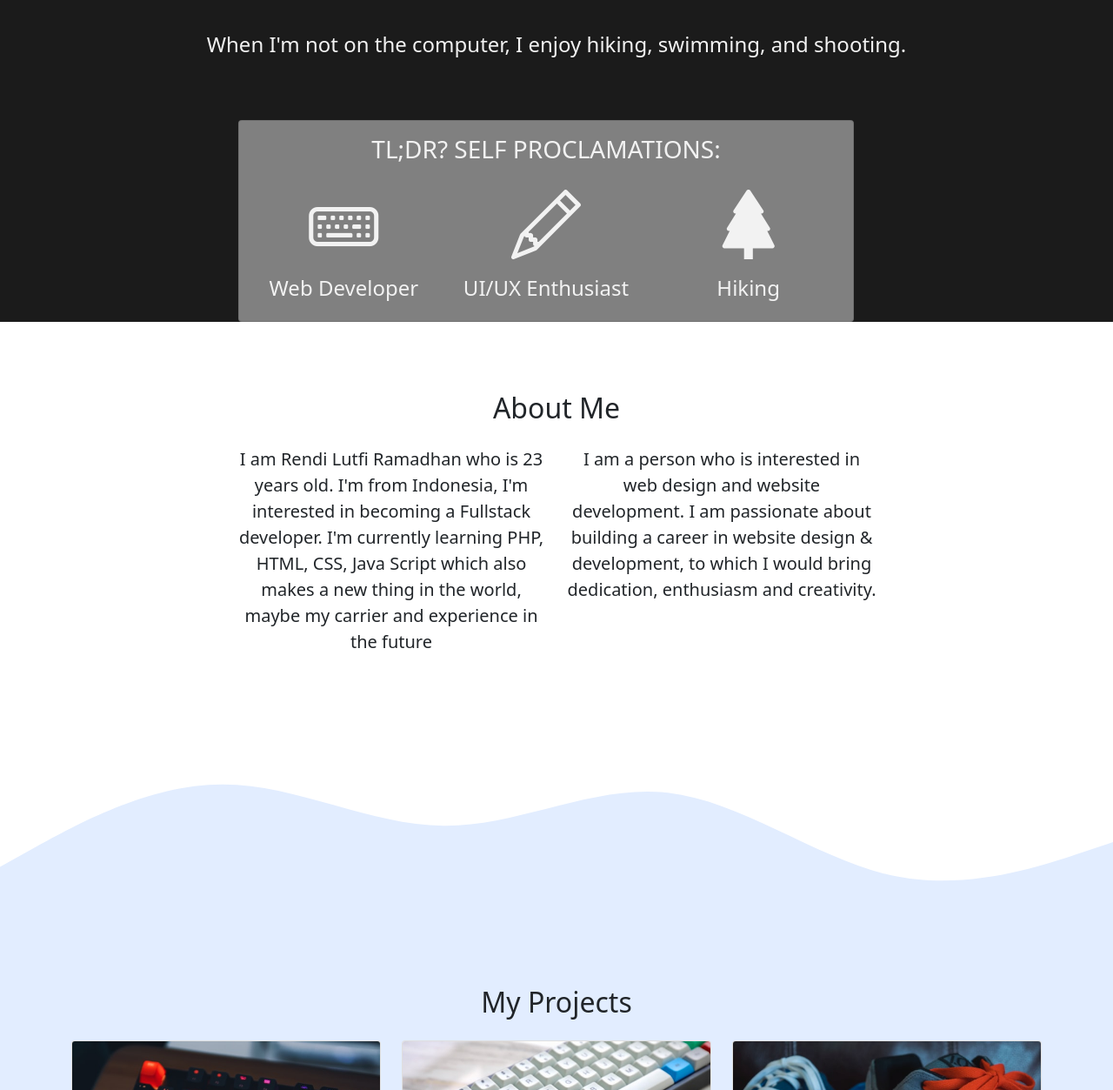
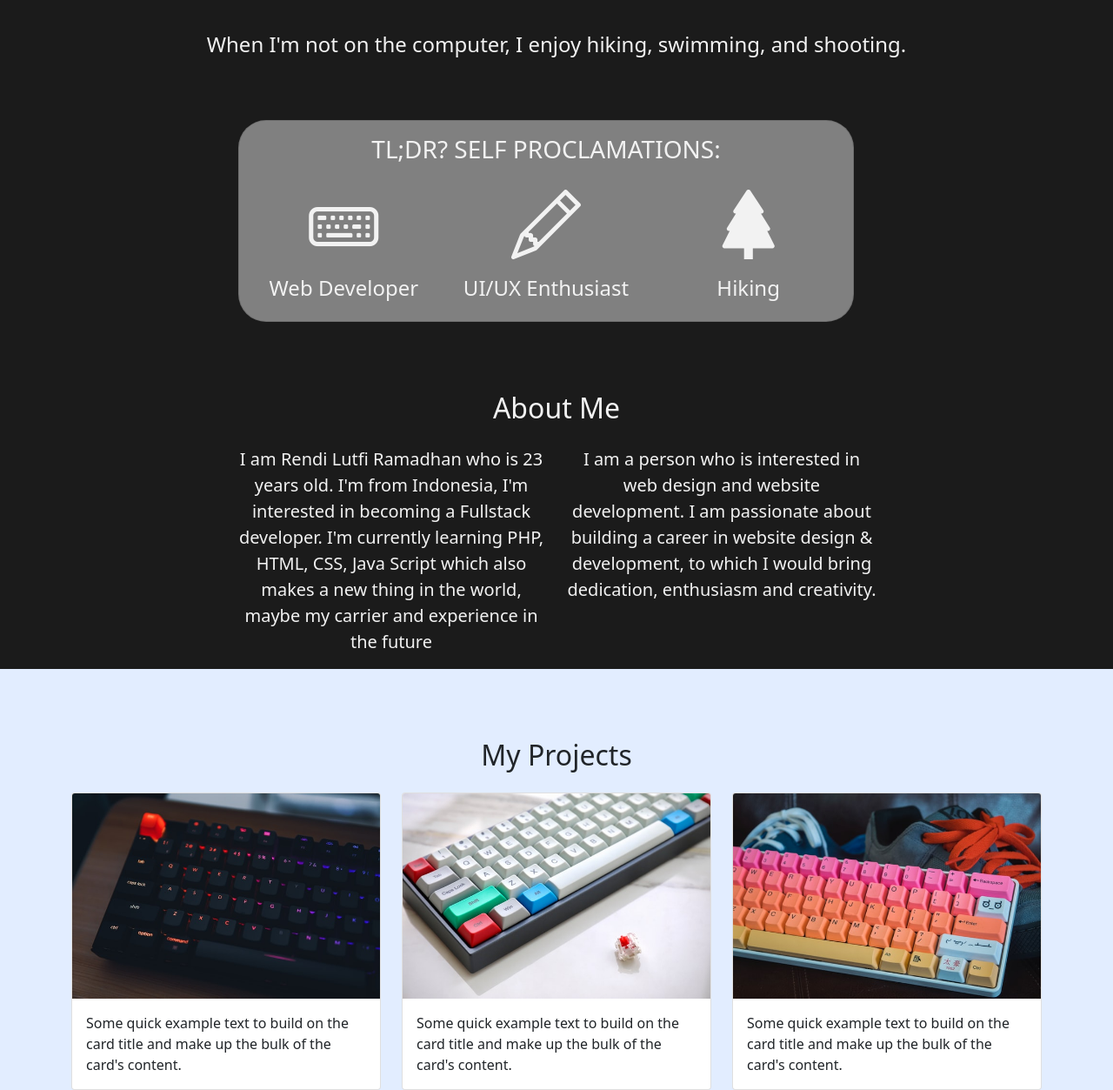
Before and after one commit to RendiLTF/Portofolio, a plain HTML site: page index.html in a window 1280 px wide. Shown: the part 976-2229 px from the top of the page at 87% size. Drawn offline with nearby package versions, Linux system fonts and the light colour scheme.

Commit message:
fix card

```diff
--- a/index.html
+++ b/index.html
@@ -90,7 +90,7 @@
         </div>
         <div class="row text-center mt-5">
         <div class="col align-self-center">
-          <div class="card text-center" style="margin-left: 12rem; margin-right: 12rem; background-color: grey;">
+          <div class="card text-center" style="margin-left: 12rem; margin-right: 12rem; background-color: grey; border-radius: 2rem;">
             <div class="card-body">
               <h3 class="card-title" style="color: #f2f2f2;">TL;DR?  SELF PROCLAMATIONS:</h3>
               <div class="row">
@@ -136,13 +136,6 @@
           </div>
         </div>
       </div>
-      <svg xmlns="http://www.w3.org/2000/svg" viewBox="0 0 1440 320">
-        <path
-          fill="#e2edff"
-          fill-opacity="10"
-          d="M0,256L48,229.3C96,203,192,149,288,149.3C384,149,480,203,576,202.7C672,203,768,149,864,160C960,171,1056,245,1152,266.7C1248,288,1344,256,1392,240L1440,224L1440,320L1392,320C1344,320,1248,320,1152,320C1056,320,960,320,864,320C768,320,672,320,576,320C480,320,384,320,288,320C192,320,96,320,48,320L0,320Z"
-        ></path>
-      </svg>
     </section>
     <!-- Akhir About -->
 
--- a/style.css
+++ b/style.css
@@ -7,6 +7,10 @@
 }
 .jumbotron {
   padding-top: 6rem;
+  background-color: #1b1b1b;
+  color: #f2f2f2;
+}
+#about {
   background-color: #1b1b1b;
   color: #f2f2f2;
 }
```
